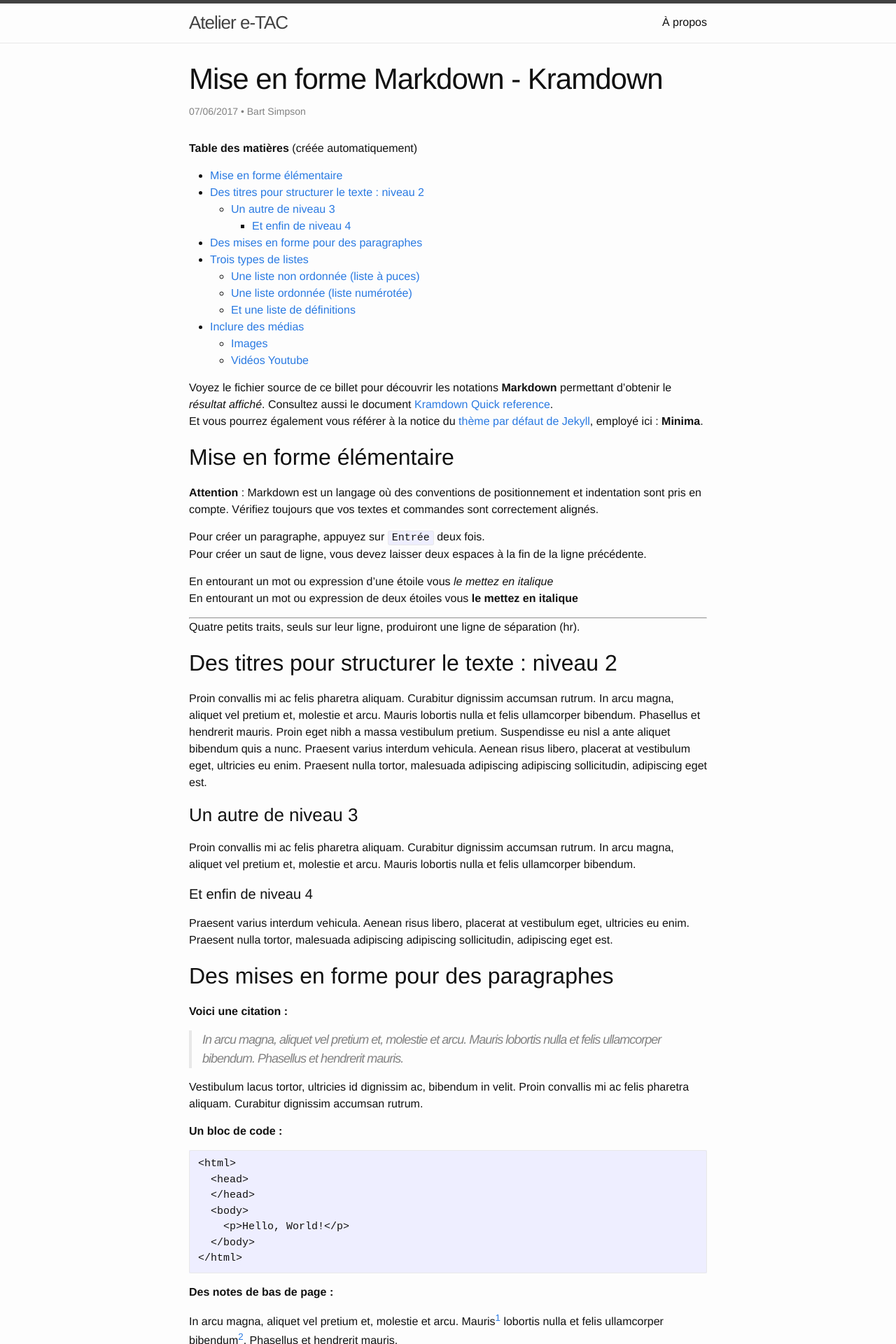
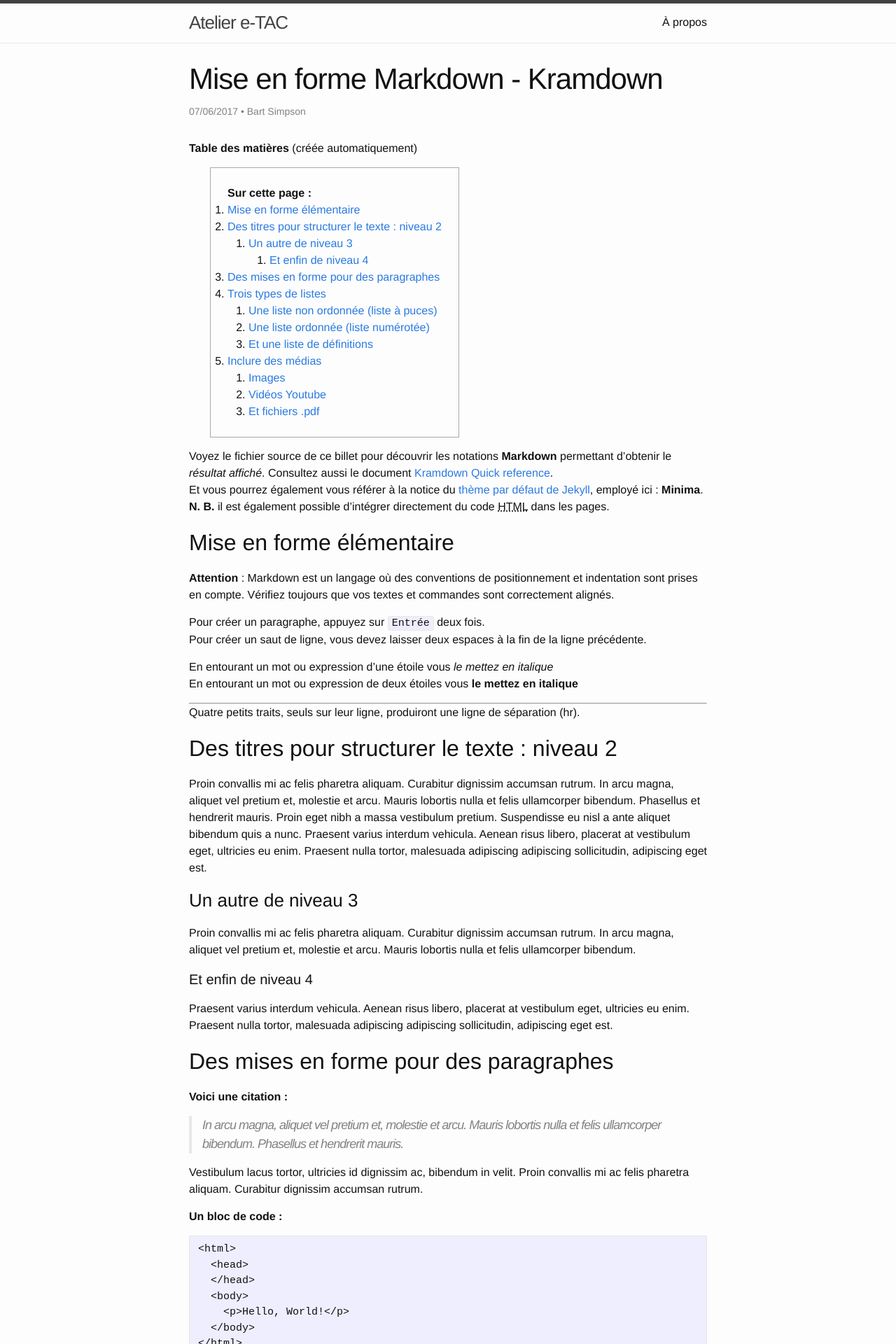
Before and after one commit to stef4/atelier_etac, a Jekyll site: the page built from _posts/2017-06-07-this-post-demonstrates-post-content-styles.md, in a window 1280 px wide. Shown: the top 1920 px of the page at 70% size. Built offline with Jekyll 4.4.1, drawn with Linux system fonts in a browser that asks for light colours; some of the changed text lies outside the part shown.

Commit message:
Fin du billet Markdown

```diff
--- a/_posts/2017-06-07-this-post-demonstrates-post-content-styles.md
+++ b/_posts/2017-06-07-this-post-demonstrates-post-content-styles.md
@@ -11,10 +11,11 @@ meta: "Springfield"
 
 Voyez le fichier source de ce billet pour découvrir les notations **Markdown** permettant d'obtenir le *résultat affiché*. Consultez aussi le document [Kramdown Quick reference](https://kramdown.gettalong.org/quickref.html){: target='_blank'}.
 Et vous pourrez également vous référer à la notice du [thème par défaut de Jekyll](https://github.com/jekyll/minima){: target='_blank'}, employé ici : **Minima**.
+**N. B.** il est également possible d'intégrer directement du code HTML dans les pages.
 
 ## Mise en forme élémentaire
 
-**Attention** : Markdown est un langage où des conventions de positionnement et indentation sont pris en compte. Vérifiez toujours que vos textes et commandes sont correctement alignés.
+**Attention** : Markdown est un langage où des conventions de positionnement et indentation sont prises en compte. Vérifiez toujours que vos textes et commandes sont correctement alignés.
 
 Pour créer un paragraphe, appuyez sur `Entrée` deux fois.
 Pour créer un saut de ligne, vous devez laisser deux espaces à la fin de la ligne précédente.
@@ -119,3 +120,10 @@ Proin eget nibh a massa vestibulum pretium. Suspendisse eu nisl a ante aliquet b
 **Rien de plus simple** : copiez directement dans la page le code d'inclusion donné sur Youtube !
 
 <iframe width="560" height="315" src="https://www.youtube.com/embed/t3yEhIAOeg8?ecver=1" frameborder="0" allowfullscreen></iframe>
+
+
+### Et fichiers .pdf
+
+<i class="fa fa-file-pdf-o" aria-hidden="true"></i> Téléchargez le [Guide du média lycéen]({{site.url}}/assets/guide_lyceen.pdf).
+
+**P.S.** Pour voir la liste des icônes disponibles, consultez la page [FontAwesome](http://fontawesome.io/cheatsheet/){: target="_blank"}.
--- a/_sass/minima/_base.scss
+++ b/_sass/minima/_base.scss
@@ -25,7 +25,32 @@ body {
   font-kerning: normal;
 }
 
+iframe {
+  padding-top: 1em;
+  padding-bottom: 2em;
+}
+/**
+ * Table of contents
+ */
 
+// Adding 'Contents' headline to the TOC
+#markdown-toc::before {
+    content: "Sur cette page :";
+    font-weight: bold;
+}
+
+
+// Using numbers instead of bullets for listing
+#markdown-toc ul {
+    list-style: decimal;
+}
+
+#markdown-toc {
+    border: 1px solid #aaa;
+    padding: 1.5em;
+    list-style: decimal;
+    display: inline-block;
+}
 
 /**
  * Set `margin-bottom` to maintain vertical rhythm
```
